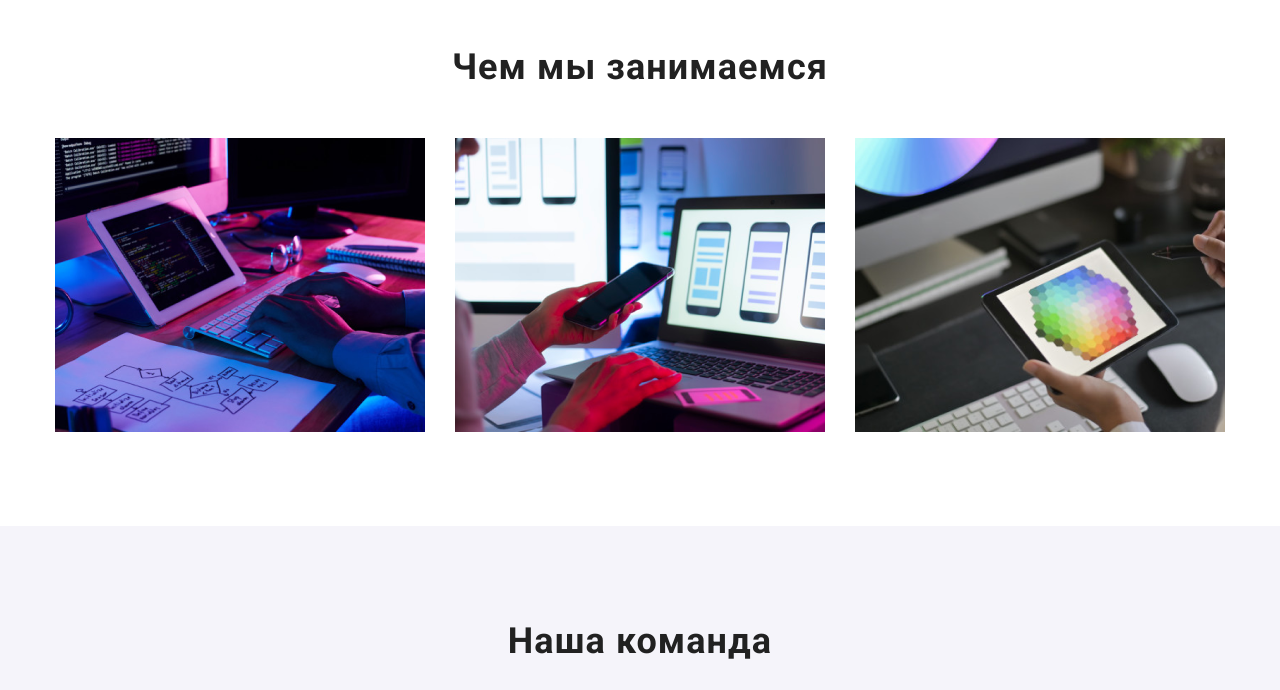
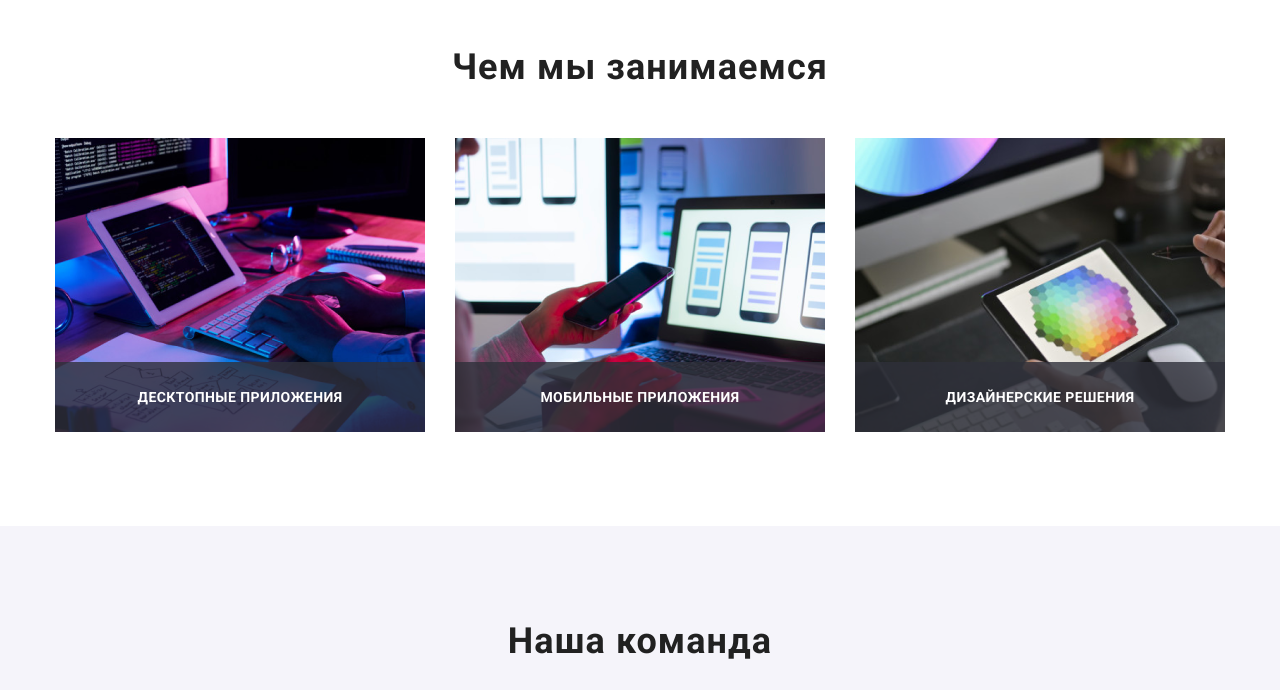
Before and after one commit to Alyona-Ihnatenko/goit-markup-hw-05, a plain HTML site: page index.html in a window 1280 px wide. Shown: the part 1040-1730 px from the top of the page. Drawn offline with nearby package versions, Linux system fonts and the light colour scheme.

Commit message:
сделала кнопки портфолио

```diff
--- a/css/styles.css
+++ b/css/styles.css
@@ -425,8 +425,41 @@ fill: var(--link-color);
   flex-wrap: wrap;
 }
 .about-us-list-item {
+  position: relative;
+
   margin-right: 30px;
   margin-bottom: 30px;
+}
+.about-us-img{
+  position: relative;
+}
+.product-label{
+  position: absolute;
+  right: 0;
+  bottom: 0;
+  display:block;
+  width: 370px;
+  height: 70px;
+  background: rgba(47, 48, 58, 0.8);
+  text-align: center;
+  justify-content: center;
+  align-items: center;
+  padding-top: 27px;
+}
+.label-text{
+  font-family: Roboto;
+  font-style: normal;
+  font-weight:700;
+  font-size: 14px;
+  line-height: 1.143;
+  text-align: center;
+  letter-spacing: 0.03em;
+  text-transform: uppercase;
+
+color: var(--background-color);
+
+
+
 }
 .our-team-img-descr {
   padding: 30px 32px;
@@ -636,7 +669,8 @@ fill: var(--link-color);
   /* margin-left: auto;
   margin-right: auto;*/
   padding: 6.1px 22.5px;
-  border-color: var(--our-tem-color);
+  border-color: transparent;
+  border-radius: 4px;
 
   /* box-shadow: 0px 3px 1px rgba(0, 0, 0, 0.1), 0px 1px 2px rgba(0, 0, 0, 0.08),
     0px 2px 2px rgba(0, 0, 0, 0.12);*/
@@ -769,6 +803,9 @@ fill: var(--link-color);
   box-sizing: border-box;
   border-radius: 50%;
   padding: 0;
+  text-align: center;
+  justify-content: center;
+  align-items: center;
 }
 
 .icon-close{
@@ -776,7 +813,5 @@ fill: var(--link-color);
   fill:currentColor;
   height: 11px;
   width: 11px;
-  text-align: center;
-  justify-content: center;
-  align-items: center;
+
 }
--- a/index.html
+++ b/index.html
@@ -101,13 +101,31 @@
                     <h2 class="about-us-title">Чем мы занимаемся</h2>
                     <ul class="about-us-list list">
                         <li class="about-us-list-item">
-                            <img class="about-us-list-item-img" src="./images/about1.png" alt="работа на компьютере">
+                           <div class="about-us-img">
+                                <img class="about-us-list-item-img" src="./images/about1.png" alt="работа на компьютере">
+                           </div>
+                           <div class="product-label">
+                                <h3 class="label-text">Десктопные приложения</h3>
+                           </div>
+
                         </li>
                         <li class="about-us-list-item">
-                            <img class="about-us-list-item-img" src="./images/about2.png" alt="рука с телефоном">
+                            <div  class="about-us-img">
+                                <img class="about-us-list-item-img" src="./images/about2.png" alt="рука с телефоном">
+                            </div>
+                            <div class="product-label">
+                                <h3 class="label-text">Мобильные приложения</h3>
+                           </div>
+
                         </li>
                         <li class="about-us-list-item">
-                            <img class="about-us-list-item-img" src="./images/about3.png" alt="планшет с мозаикой">
+                           <div >
+                               <img class="about-us-list-item-img" src="./images/about3.png" alt="планшет с мозаикой">
+                          </div>
+                          <div class="product-label">
+                             <h3 class="label-text">Дизайнерские решения</h3>
+                          </div>
+
                         </li>
                     </ul>
                 </div>
@@ -403,9 +421,7 @@
 <div class="backdrop is-hidden " data-modal>
     <div class="modal">
         <button class="close-btn " data-modal-close type="button">
-            <svg class="icon-close">
-                <use class="icon-close-use" href="./images/Vector.svg"></use>
-            </svg>
+            <img class="icon-close" src="./images/Vector.svg" alt="закрыть">
         </button>
     </div>
 </div>
```
